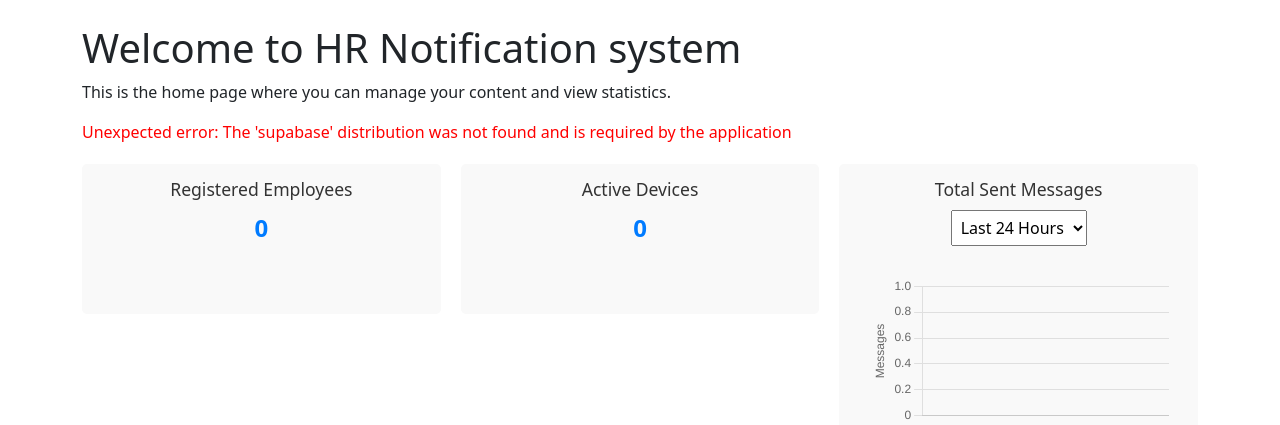
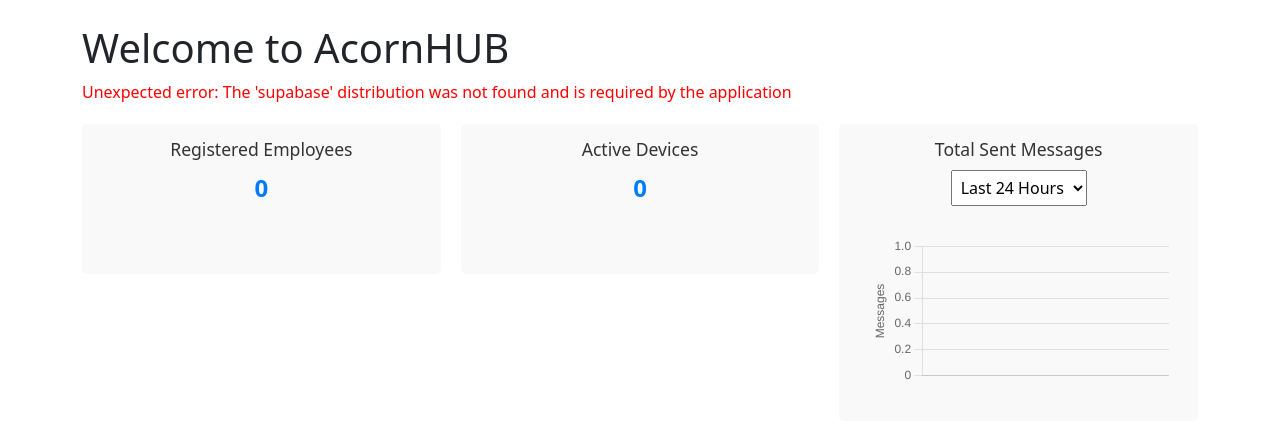
Before and after one commit to Lakshan2000610/hr_notification, a Flask app: page / in a window 1280 px wide. Shown: the part 66-491 px from the top of the page. Run offline with Flask 3, Linux system fonts and the light colour scheme; the visitor is signed in with stand-in values (Sample User, id 1); data that the repository does not hold is empty; parts of the project's set-up code (start-up, migrations or seed data) failed here and were passed over.

Commit message:
updaed home page cantain

```diff
--- a/templates/home.html
+++ b/templates/home.html
@@ -1,8 +1,8 @@
 {% extends "base.html" %}
 {% block title %}Home{% endblock %}
 {% block content %}
-<h1>Welcome to HR Notification system</h1>
-<p>This is the home page where you can manage your content and view statistics.</p>
+<h1>Welcome to AcornHUB</h1>
+
 
 {% if error %}
 <p style="color: red;">{{ error }}</p>
--- a/templates/monitor_devices.html
+++ b/templates/monitor_devices.html
@@ -115,7 +115,7 @@
                             data-bs-toggle="tooltip"
                             data-bs-placement="top"
                             title="Hostname: {{ 'Matched' if device.is_hostname_valid else 'Not Matched' }}, Email: {{ 'Matched' if device.is_email_valid else 'Not Matched' }}, IP: {{ 'Matched' if device.is_ip_valid else 'Not Matched' }}"
-                            style="color: '{{ 'green' if device.is_hostname_valid and device.is_email_valid and device.is_ip_valid else 'red' }}'; cursor: pointer;">
+                            style="color: '{{ 'green' if device.is_hostname_valid and device.is_ip_valid else 'red' }}'; cursor: pointer;">
                             {{ '✔' if device.is_hostname_valid and device.is_email_valid and device.is_ip_valid else '✖' }}
                         </span>
                         {% else %}
```
